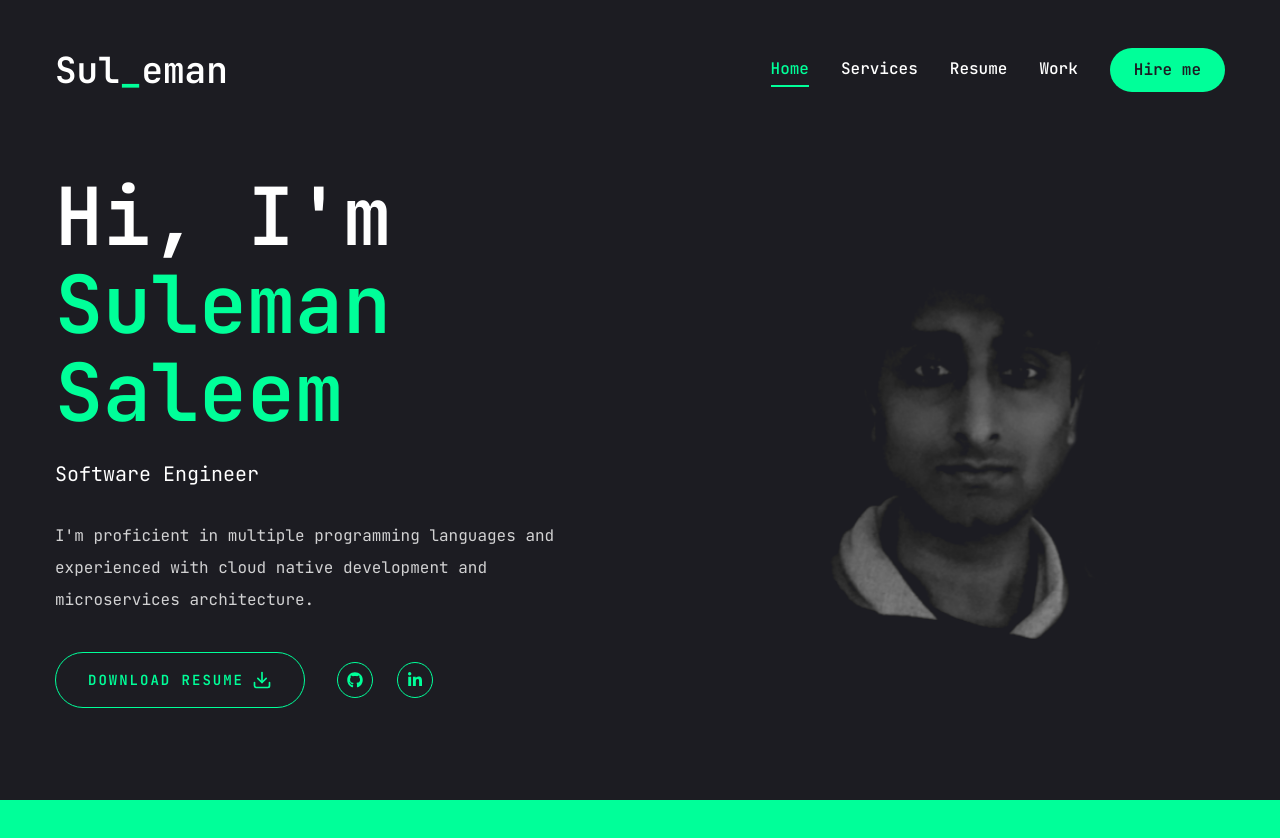
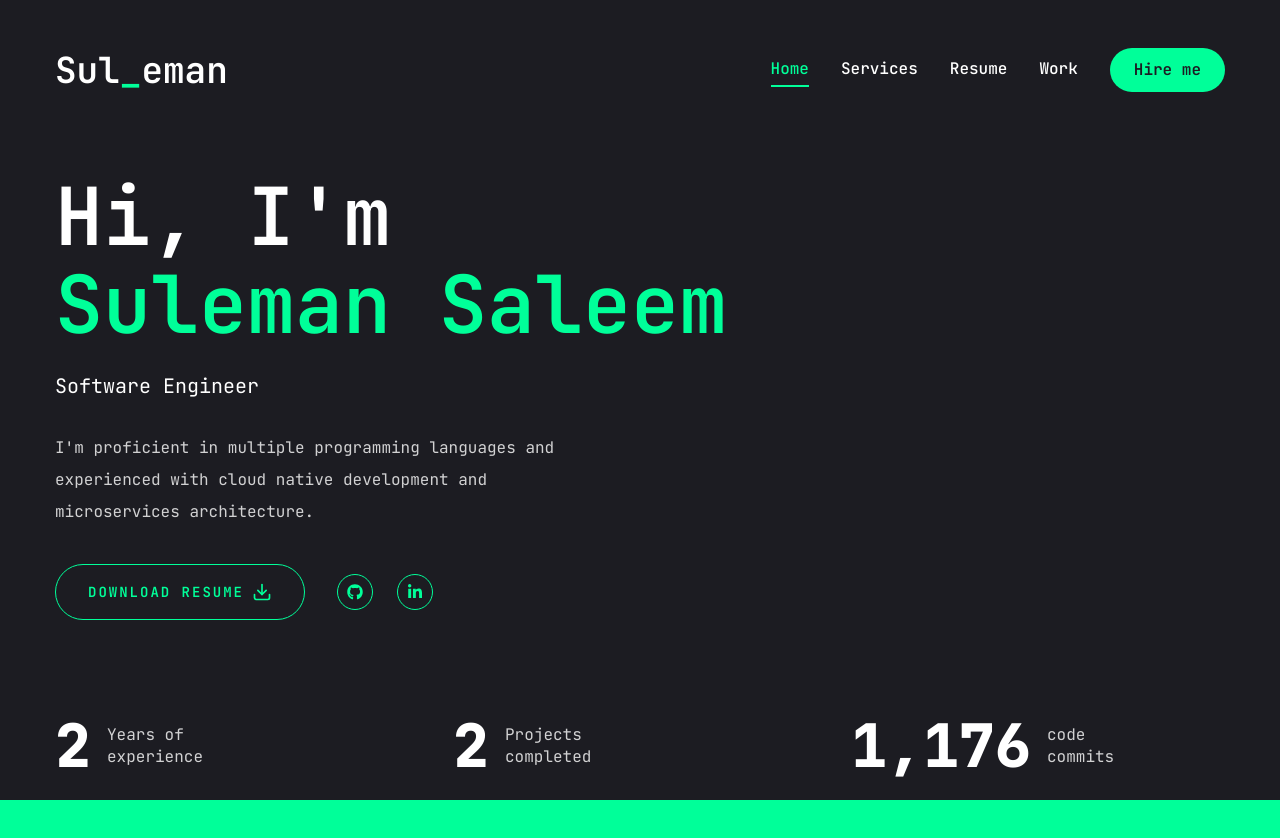
Before and after one commit to MSulSal/portfolio, a Next.js app: page / in a window 1280 px wide. Shown: the top 838 px of the page. After the commit the page ends 800 px from the top, so only its background shows below. Built offline with nearby package versions, Linux system fonts and the light colour scheme.

Commit message:
comment out photo

```diff
--- a/src/app/page.tsx
+++ b/src/app/page.tsx
@@ -50,7 +50,7 @@ const Home = () => {
           </div>
           {/* photo */}
           <div className="order-1 xl:order-none mb-8 xl:mb-0">
-            <Photo />
+            {/* <Photo /> */}
           </div>
         </div>
       </div>
```
Also changed, not shown: 165 other files (tests, documents, lock files or other folders).
